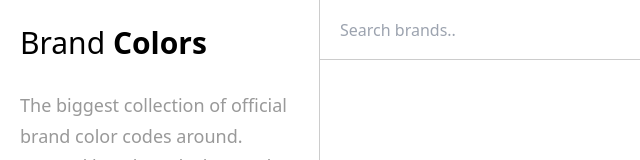
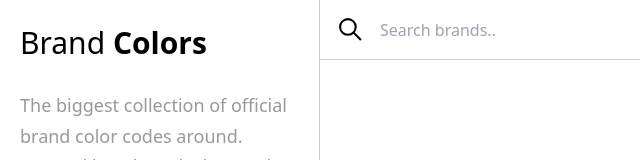
Before and after one commit to sedat355/brand_colors, a React (Vite) app: page / in a window 1280 px wide. Shown: the top 160 px of the page, without its empty margins (0-640 px from the left). Built offline with nearby package versions, Linux system fonts and the light colour scheme.

Commit message:
search icon eklendi

```diff
--- a/src/components/Search.jsx
+++ b/src/components/Search.jsx
@@ -1,6 +1,11 @@
+import { GrSearch } from "react-icons/gr"
+
 function Search(props) {
   return(
     <div className="search">
+      <div className="icon">
+      <GrSearch/>
+      </div>
       <input placeholder="Search brands.." />
     </div>
   )
--- a/src/css/index.css
+++ b/src/css/index.css
@@ -123,10 +123,25 @@ body {
 }
 .search {
   flex: 1;
+  position: relative;
 }
 .search input {
   width: 100%;
   height: 100%;
   font-size: 16px;
-  padding: 0 20px;
+  padding: 0 20px 0 60px;
 }
+.search .icon {
+  position: absolute;
+  top: 0;
+  left: 0;
+  width: 60px;
+  height: 100%;
+  display: flex;
+  align-items: center;
+  justify-content: center;
+}
+.search .icon svg {
+  width: 25px;
+  height: 25px;
+}
```
